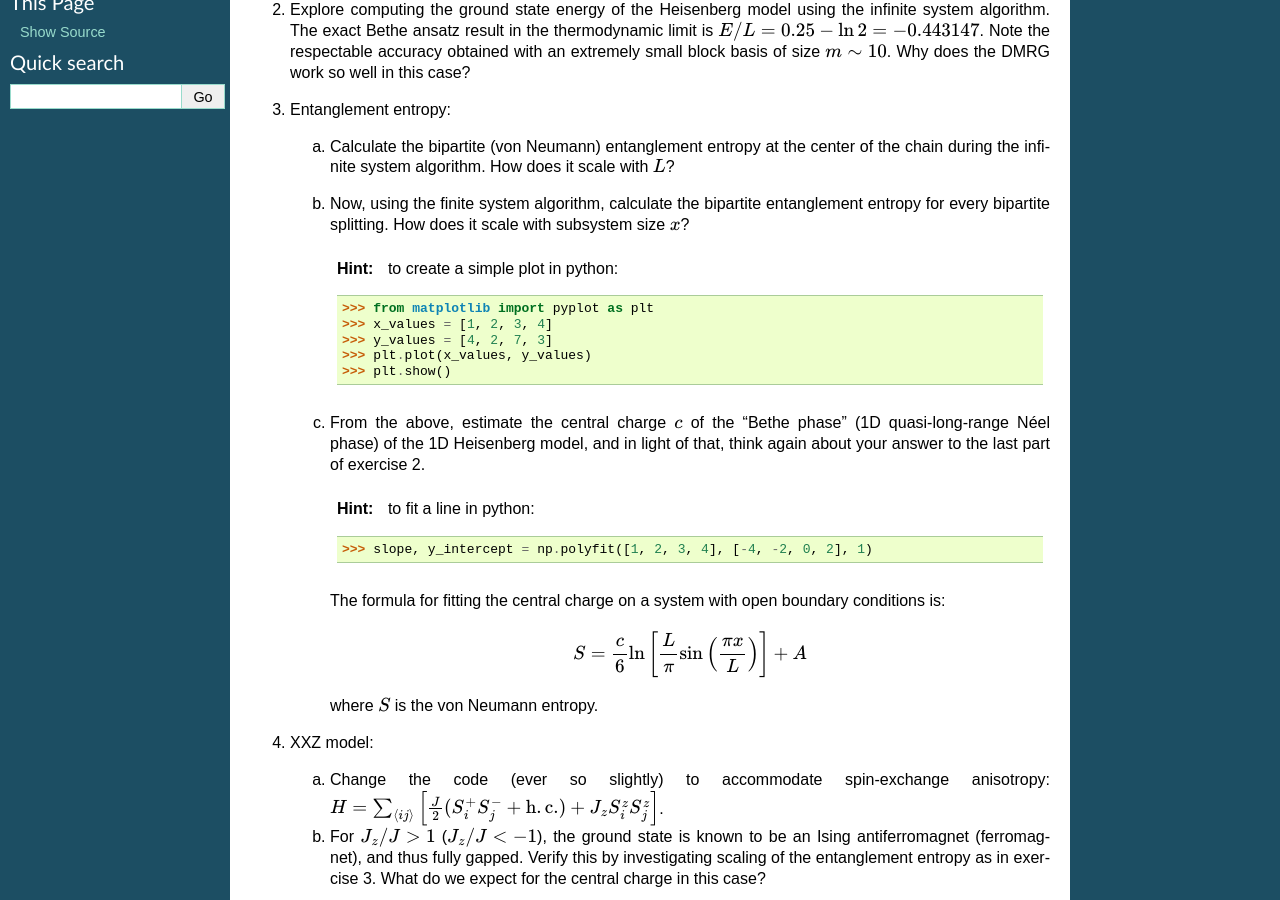
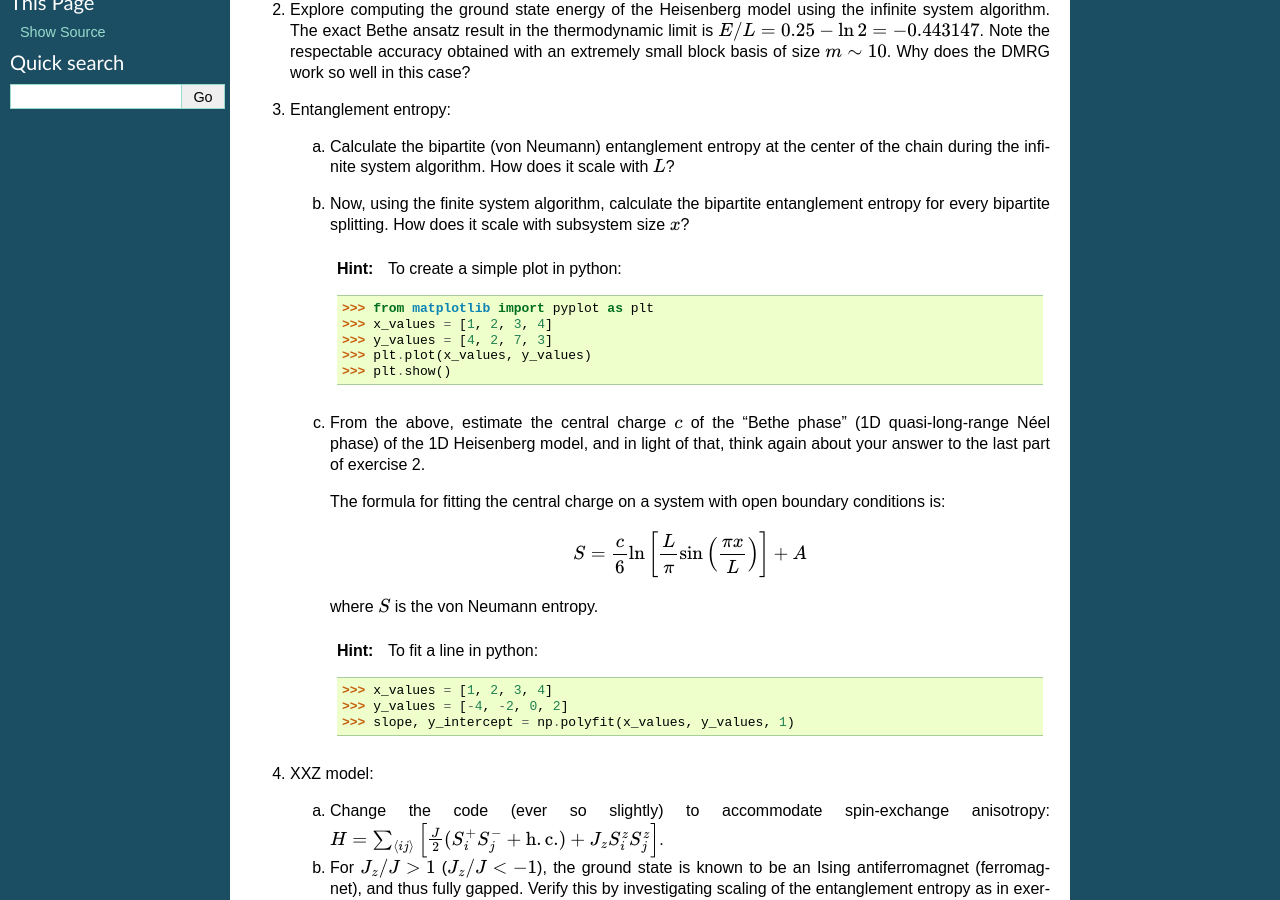
Before and after one commit to simple-dmrg/simple-dmrg, a Sphinx documentation site: the page built from docs/exercises.rst, in a window 1280 px wide and 900 px high, scrolled down 248 px. Built offline with Sphinx 7.4.7, drawn with Linux system fonts in a browser that asks for light colours; formulas are drawn with MathJax 3; pages that are not in the unit, such as notebooks, are missing from menus.

```diff
--- a/docs/exercises.rst
+++ b/docs/exercises.rst
@@ -15,7 +15,7 @@ Day 1
     (b) Now, using the finite system algorithm, calculate the bipartite entanglement entropy for every bipartite splitting.  How does it scale with subsystem size :math:`x`?
 
         .. hint::
-            to create a simple plot in python::
+            To create a simple plot in python::
 
                 >>> from matplotlib import pyplot as plt
                 >>> x_values = [1, 2, 3, 4]
@@ -37,6 +32,13 @@ Day 1
             S = \frac{c}{6} \ln \left[ \frac{L}{\pi} \sin \left( \frac{\pi x}{L} \right) \right] + A
 
         where :math:`S` is the von Neumann entropy.
+
+        .. hint::
+            To fit a line in python::
+
+                >>> x_values = [1, 2, 3, 4]
+                >>> y_values = [-4, -2, 0, 2]
+                >>> slope, y_intercept = np.polyfit(x_values, y_values, 1)
 
 4.  XXZ model:
 
```
Also changed, not shown: other parts of docs/exercises.rst (+0 -5 lines).
